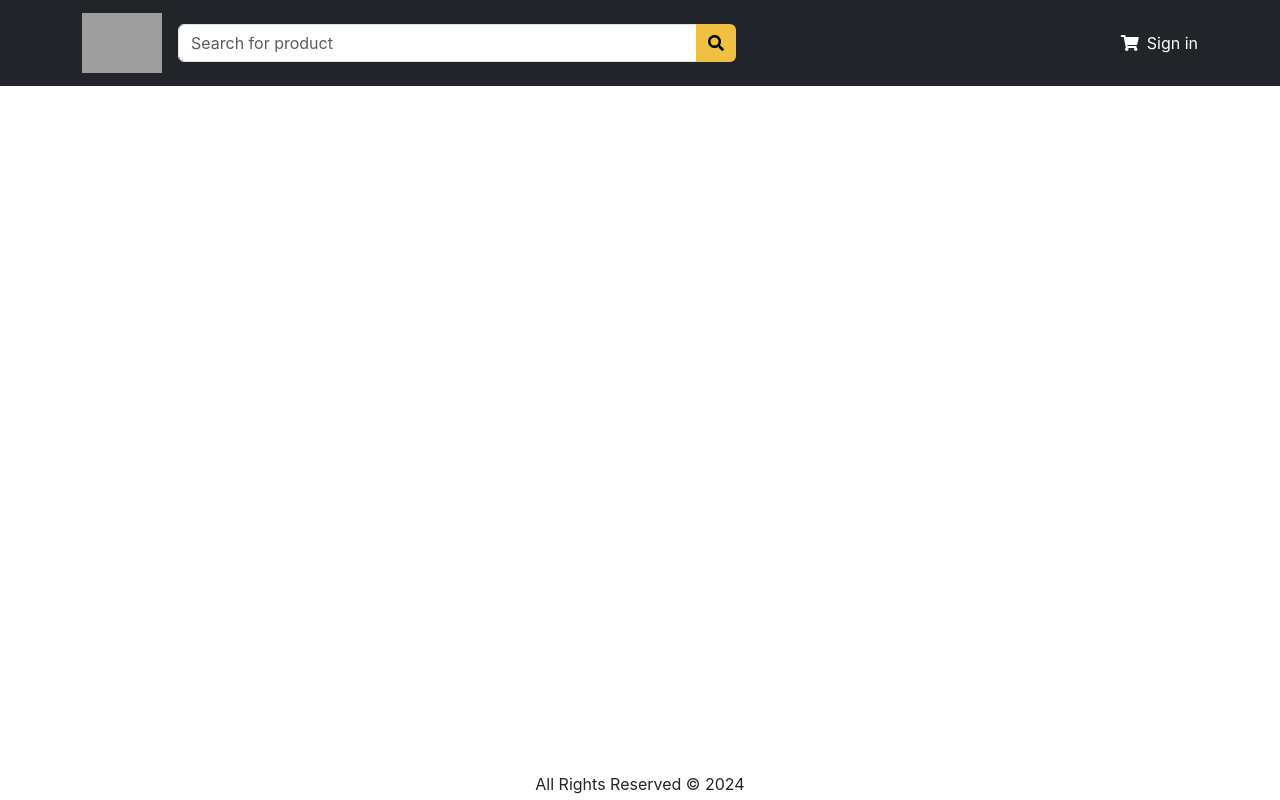
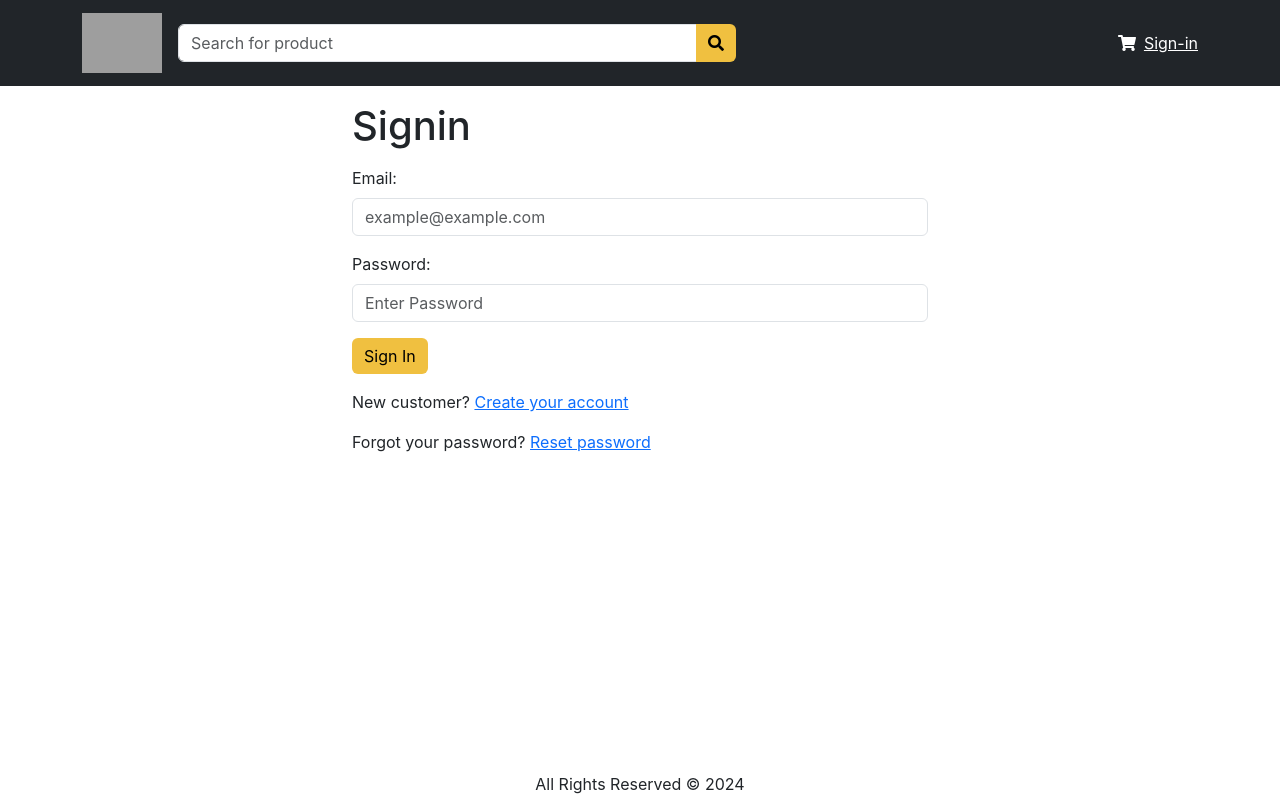
Before and after one commit to eliav29/Amazon-Clone, a React (Vite) app in the folder frontend/: page /signin in a window 1280 px wide. Built offline with nearby package versions, Linux system fonts and the light colour scheme; grey boxes are pictures that could not be loaded.

Commit message:
signin signout

```diff
--- a/frontend/src/App.jsx
+++ b/frontend/src/App.jsx
@@ -1,23 +1,26 @@
-import { useState } from 'react'
 import './App.css'
+import "react-toastify/dist/ReactToastify.css"
 import Title from './Components/Shered/Title.jsx'
 import {BrowserRouter, Route, Routes} from 'react-router-dom'
 import Container from 'react-bootstrap/Container'
 import {HomePage} from './Pages/HomePage.jsx'
 import Footer from './Components/Shered/Footer.jsx'
 import Header from './Components/Shered/Header.jsx'
+import { ToastContainer } from 'react-toastify'
+import Signin from './Pages/Signin.jsx'
 
 function App() {
-  const [count, setCount] = useState(0)
 
   return (
     <BrowserRouter>
       <div className='d-flex flex-column side-allPage min-width'>
+      <ToastContainer position="bottom-center" limit={1}/>
         <Header/>
         <main>
           <Container className='mt-3'>
             <Routes>
               <Route path='/' element={<HomePage/>} />
+              <Route path='/signin' element={<Signin/>} />
             </Routes>
           </Container>
         </main>
--- a/frontend/src/Components/Shered/Header.jsx
+++ b/frontend/src/Components/Shered/Header.jsx
@@ -1,29 +1,48 @@
-import React from 'react'
+import React, { useContext } from 'react'
 import NavBar from 'react-bootstrap/Navbar'
+import NavDropdown from 'react-bootstrap/NavDropdown'
 import Container from 'react-bootstrap/Container'
 import {LinkContainer} from 'react-router-bootstrap'
 import { Link } from 'react-router-dom'
 import SearchBox from './SearchBox'
+import { Store } from '../../store'
+import { USER_SIGNOUT } from '../../Reducers/Actions'
+
 
 const Header = () => {
+    const {state, dispatch: ctxDispatch} = useContext(Store);
+    const {userInfo} = state;
+    const signoutHandler = () => {
+        ctxDispatch({type: USER_SIGNOUT});
+        localStorage.removeItem('userInfo');
+    }
   return (
     <header>
         <NavBar bg='dark' veriant='dark'>
             <Container>
             <LinkContainer to="/">
                         <NavBar.Brand>
-                        <img src="https://companieslogo.com/img/orig/AMZN_BIG.D-8fb0be81.png?t=1632523695" width={80} alt='Amazon logo'/>
+                            <img src="https://companieslogo.com/img/orig/AMZN_BIG.D-8fb0be81.png?t=1632523695" alt="Amazon logo" width={80}/>
                         </NavBar.Brand>
                     </LinkContainer>
                     <SearchBox></SearchBox>
                     <nav className='d-flex align-items-center justify-content-end me-2 ms-4'>
-                    <Link to='/cart' className='nav-link'>
+                        <Link to="/cart" className='nav-link'>
                             <i className='fas fa-shopping-cart text-white'></i>
                         </Link>
                     </nav>
-                <Link to='/singin' className='text-white nav-link'>
-                    Sign in
+                    {userInfo? (
+                            <NavDropdown className='text-white' title={userInfo.name}>
+                                <NavDropdown.Divider/>
+                                <Link to="/" className='dropdown item' onClick={signoutHandler}>
+                                    Sign-Out
                                 </Link>
+                            </NavDropdown>
+                        ) :
+                        <Link to="/signin" className='text-white nac-link'>
+                            Sign-in
+                        </Link>
+                    }
             </Container>
         </NavBar>
     </header>
--- a/frontend/src/Components/Shered/SearchBox.jsx
+++ b/frontend/src/Components/Shered/SearchBox.jsx
@@ -1,4 +1,4 @@
-import Form from 'react-bootstrap/form'
+import Form from 'react-bootstrap/Form'
 import InputGroup from 'react-bootstrap/InputGroup'
 import FormControl from 'react-bootstrap/FormControl'
 import Button from 'react-bootstrap/Button'
--- /dev/null
+++ b/frontend/src/Pages/Signin.jsx
@@ -0,0 +1,117 @@
+// import { useState } from "react";
+// import Title from "../Components/Shered/Title.jsx";
+// import Form from "react-bootstrap/Form";
+// import {Link, useNavigate } from "react-router-dom"
+// import Container from "react-bootstrap/Container"
+// import { toast } from "react-toastify";
+// import Button from "react-bootstrap/esm/Button.js";
+
+// const Signin = () => {
+//     const [email, setEmail] = useState("");
+//     const [password, setPassword] = useState("");
+//     const navigate = useNavigate();
+
+//     const submitHandler = async (e) => {
+//         e.preventDefault()
+//         try {
+//             const {data} = await axios.post("/api/v1/user/signin", {email: email, password: password});
+//             localStorage.setItem("userInfo", JSON.stringify(data));
+//             navigate("/");
+//         } catch (error) {
+//             toast.error(getError(error));
+//         }
+//     }
+//     return (
+//         <Container className="small-container">
+//             <Title title="Signin page">
+//             <h1 className="my-3">Signin</h1>
+//             <Form onSubmit={submitHandler}>
+//                 <Form.Group className="mb-3" controlId="email">
+//                     <Form.Label>Email:</Form.Label>
+//                     <Form.Control required onChange={(e) => setEmail(e.target.value)} placeholder="example@example.com"></Form.Control>
+//                 </Form.Group>
+//                 <Form.Group className="mb-3" controlId="password">
+//                     <Form.Label>Password:</Form.Label>
+//                     <Form.Control required onChange={(e) => setPassword(e.target.value)} placeholder="Enter Password"></Form.Control>
+//                 </Form.Group>
+//                 <div className="mb-3">
+//                     <Button>Sign In</Button>
+//                 </div>
+
+//                 <div className="mb-3">
+//                     New customer ?
+//                     <Link to="/signup">Create your account</Link>
+//                 </div>
+
+//                 <div className="mb-3">
+//                     Forgot your password ?
+//                     <Link to="/forgot">Reset password</Link>
+//                 </div>
+//             </Form>
+//             </Title>
+//         </Container>
+//     )
+// }
+
+// export default Signin;
+
+
+
+
+
+import { useState } from "react";
+import Title from "../Components/Shered/Title.jsx";
+import Form from "react-bootstrap/Form";
+import { Link, useNavigate } from "react-router-dom";
+import Container from "react-bootstrap/Container";
+import { toast } from "react-toastify";
+import Button from "react-bootstrap/esm/Button.js";
+import { getError } from "../utils.jsx";
+import axios from "axios";
+
+const Signin = () => {
+    const [email, setEmail] = useState("");
+    const [password, setPassword] = useState("");
+    const navigate = useNavigate();
+
+    const submitHandler = async (e) => {
+        e.preventDefault();
+        try {
+            const { data } = await axios.post("/api/v1/users/signin", { email: email, password: password });
+            localStorage.setItem("userInfo", JSON.stringify(data));
+            navigate("/");
+        } catch (error) {
+            toast.error(getError(error));
+        }
+    };
+
+    return (
+        <Container className="small-container">
+            <Title title="Signin page" />
+            <h1 className="my-3">Signin</h1>
+            <Form onSubmit={submitHandler}>
+                <Form.Group className="mb-3" controlId="email">
+                    <Form.Label>Email:</Form.Label>
+                    <Form.Control required onChange={(e) => setEmail(e.target.value)} placeholder="example@example.com" />
+                </Form.Group>
+                <Form.Group className="mb-3" controlId="password">
+                    <Form.Label>Password:</Form.Label>
+                    <Form.Control required onChange={(e) => setPassword(e.target.value)} placeholder="Enter Password" />
+                </Form.Group>
+                <div className="mb-3">
+                    <Button type="submit">Sign In</Button>
+                </div>
+
+                <div className="mb-3">
+                    New customer? <Link to="/signup">Create your account</Link>
+                </div>
+
+                <div className="mb-3">
+                    Forgot your password? <Link to="/forgot">Reset password</Link>
+                </div>
+            </Form>
+        </Container>
+    );
+};
+
+export default Signin;
--- a/frontend/src/Reducers/Actions.jsx
+++ b/frontend/src/Reducers/Actions.jsx
@@ -1,5 +1,7 @@
 const GET_REQUEST = "GET_REQUEST";
 const GET_SUCCESS = "GET_SUCCESS";
 const GET_FAIL = "GET_FAIL";
+const USER_SIGNIN = "USER_SIGNIN";
+const USER_SIGNOUT = "USER_SIGNOUT"
 
-export { GET_REQUEST, GET_SUCCESS, GET_FAIL };
+export { GET_REQUEST, GET_SUCCESS, GET_FAIL, USER_SIGNIN, USER_SIGNOUT };
--- /dev/null
+++ b/frontend/src/Reducers/storeReducer.jsx
@@ -0,0 +1,15 @@
+import { USER_SIGNIN, USER_SIGNOUT } from "./Actions";
+
+const storeReducer = (state, action) => {
+    switch(action.type){
+        case USER_SIGNIN: {
+            return {...state, userInfo: action.payload}
+        }
+        case USER_SIGNOUT: {
+            return {...state, userInfo: null}
+        }
+        default: return {...state};
+    }
+}
+
+export default storeReducer;
--- a/frontend/src/main.jsx
+++ b/frontend/src/main.jsx
@@ -5,13 +5,16 @@ import { HelmetProvider } from 'react-helmet-async'
 import "bootstrap/dist/css/bootstrap.min.css";
 import './index.css'
 import axios from 'axios';
+import { StoreProvider } from './store.jsx';
 
 axios.defaults.baseURL = "http://localhost:8080";
 
 ReactDOM.createRoot(document.getElementById('root')).render(
   <React.StrictMode>
+    <StoreProvider>
     <HelmetProvider>
       <App />
     </HelmetProvider>
+    </StoreProvider>
   </React.StrictMode>,
 )
--- /dev/null
+++ b/frontend/src/store.jsx
@@ -0,0 +1,21 @@
+import { createContext, useReducer } from "react";
+import storeReducer from "./Reducers/storeReducer";
+import PropTypes from "prop-types";
+
+export const Store = createContext();
+
+const initialState = {
+    userInfo: localStorage.getItem("userInfo") ?
+        JSON.parse(localStorage.getItem("userInfo"))
+        : null,
+};
+
+export const StoreProvider = ({children}) => {
+    const [state, dispatch] = useReducer(storeReducer, initialState);
+    const body = { state, dispatch };
+
+    return <Store.Provider value={body}>{ children }</Store.Provider>
+
+}
+
+StoreProvider.propTypes = { children: PropTypes.node};
--- /dev/null
+++ b/frontend/src/utils.jsx
@@ -0,0 +1,3 @@
+export const getError = (error) => {
+    return error.message && error.response.data.message ? error.response.data.message : error.message
+}
```
Also changed, not shown: 1 other file (tests, documents, lock files or other folders). Lines whose indentation alone changed are shown as unchanged.
